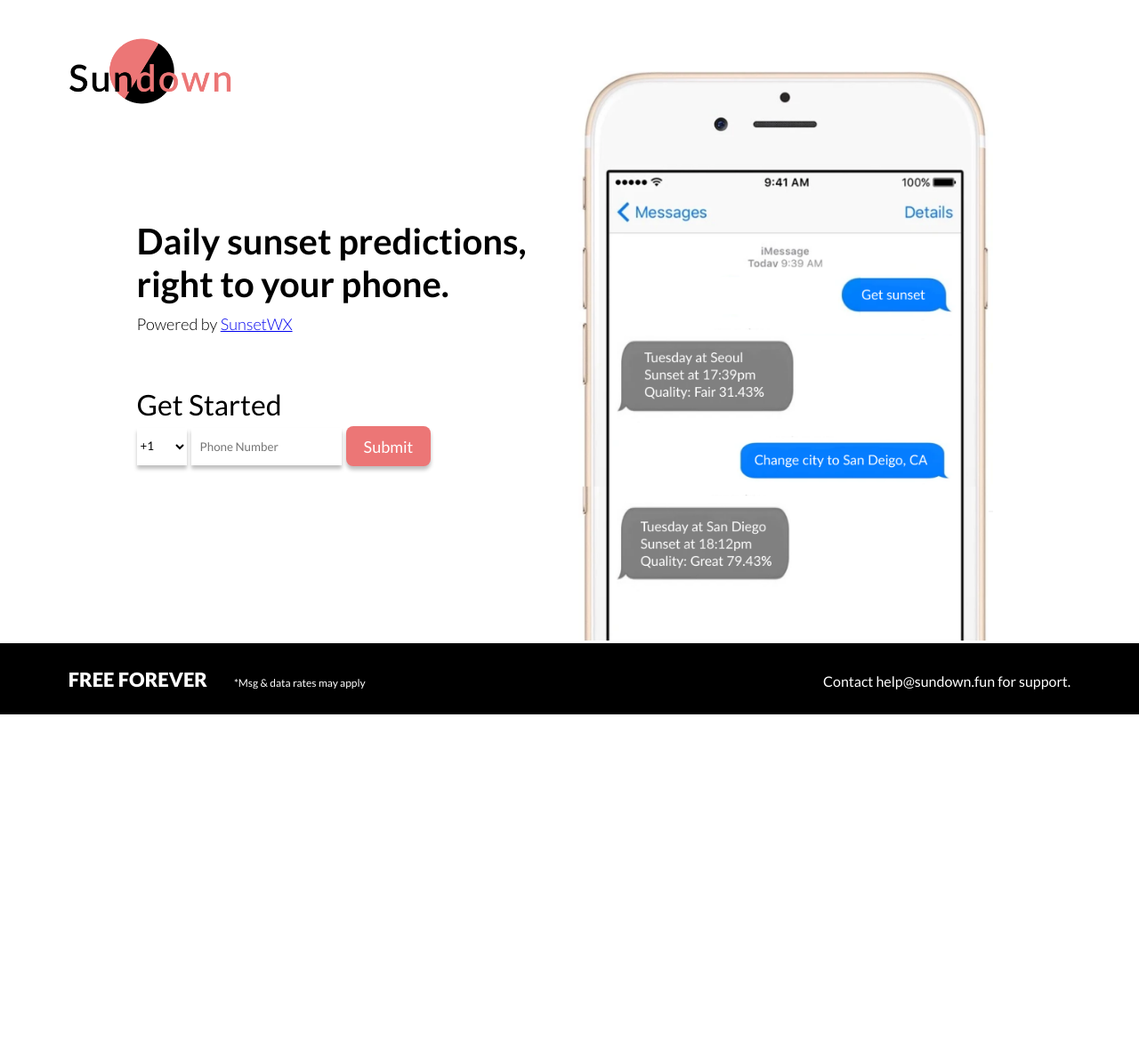
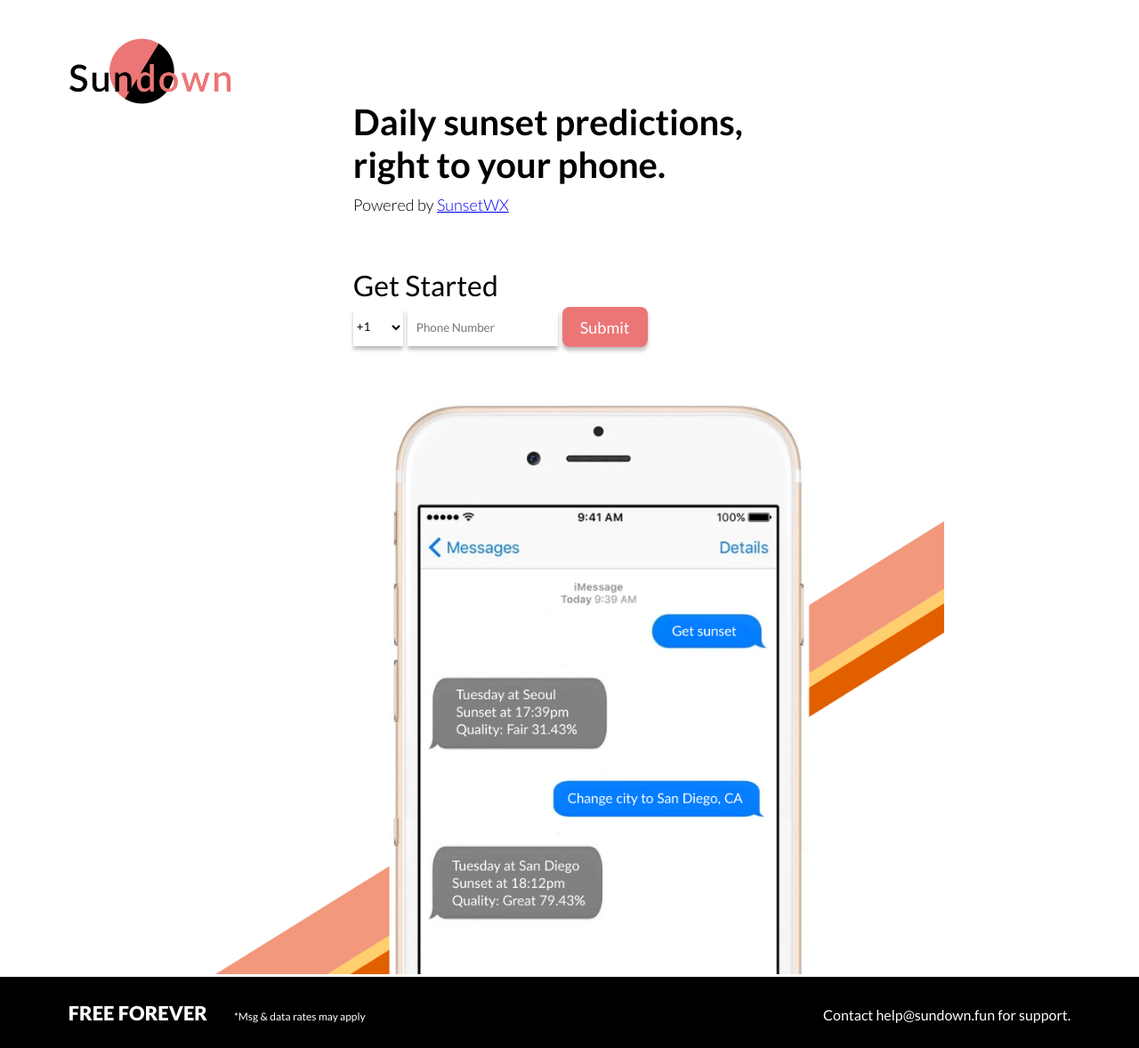
Before and after one commit to edisonmoy/sundown, a Flask app: page / in a window 1280 px wide. Shown: the whole page at 89% size. Before the commit the page ends 803 px from the top, so only its background shows below. Run offline with Flask 2, Linux system fonts and the light colour scheme; data that the repository does not hold is empty; some libraries are stand-ins or nearby versions.

Commit message:
add new images

```diff
--- a/templates/index.html
+++ b/templates/index.html
@@ -46,7 +46,7 @@
 
             <div class="right-display">
 
-				<img src="../static/assets/iphone.png" alt="Sundown iPhone" class="iphone" />
+                <img src="../static/assets/phone-lines.png" alt="Sundown iPhone" class="iphone" />
 
             </div>
 
```
Also changed, not shown: static/assets/iphone.png, static/assets/phone-lines.png (added). Lines whose indentation alone changed are shown as unchanged.
